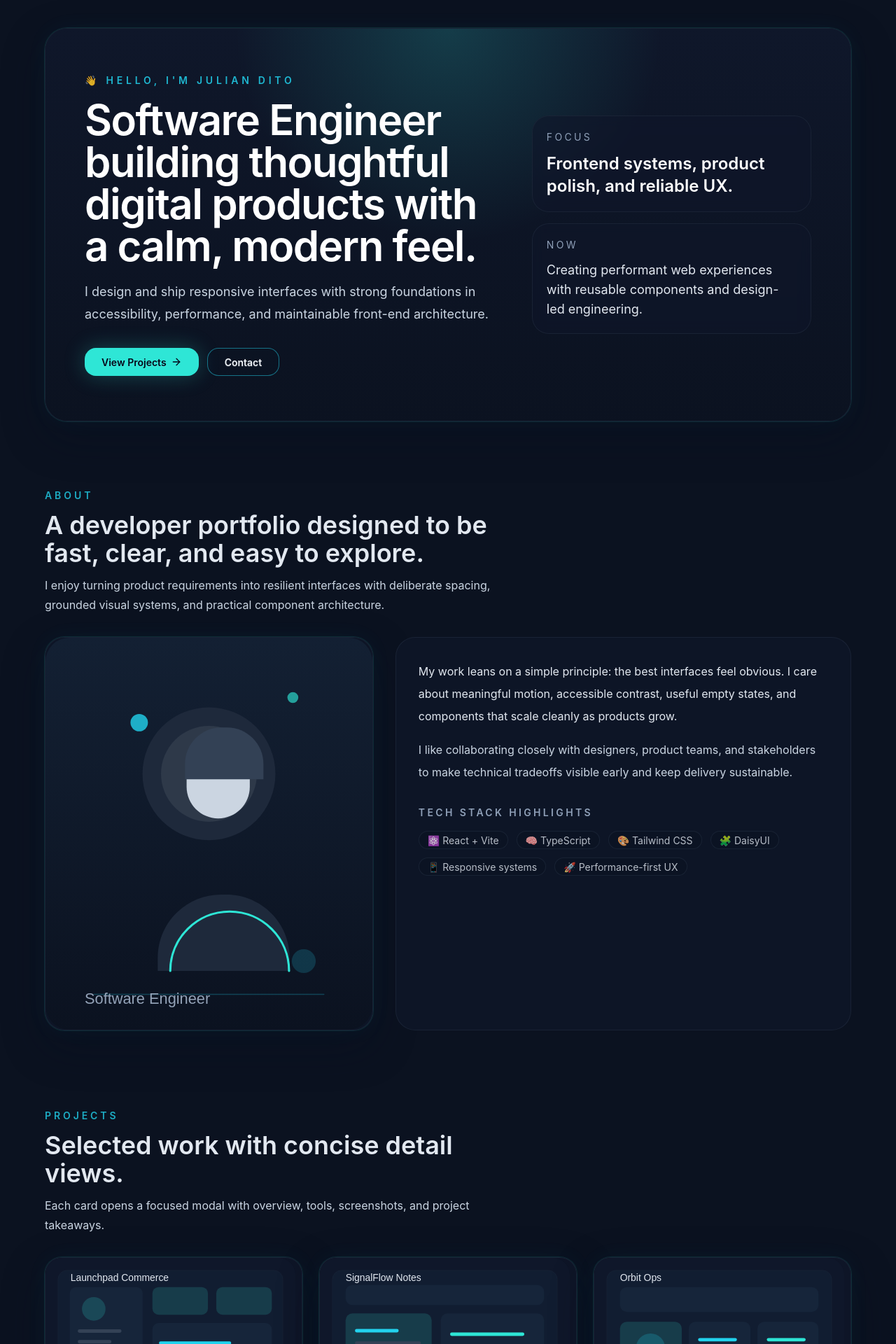
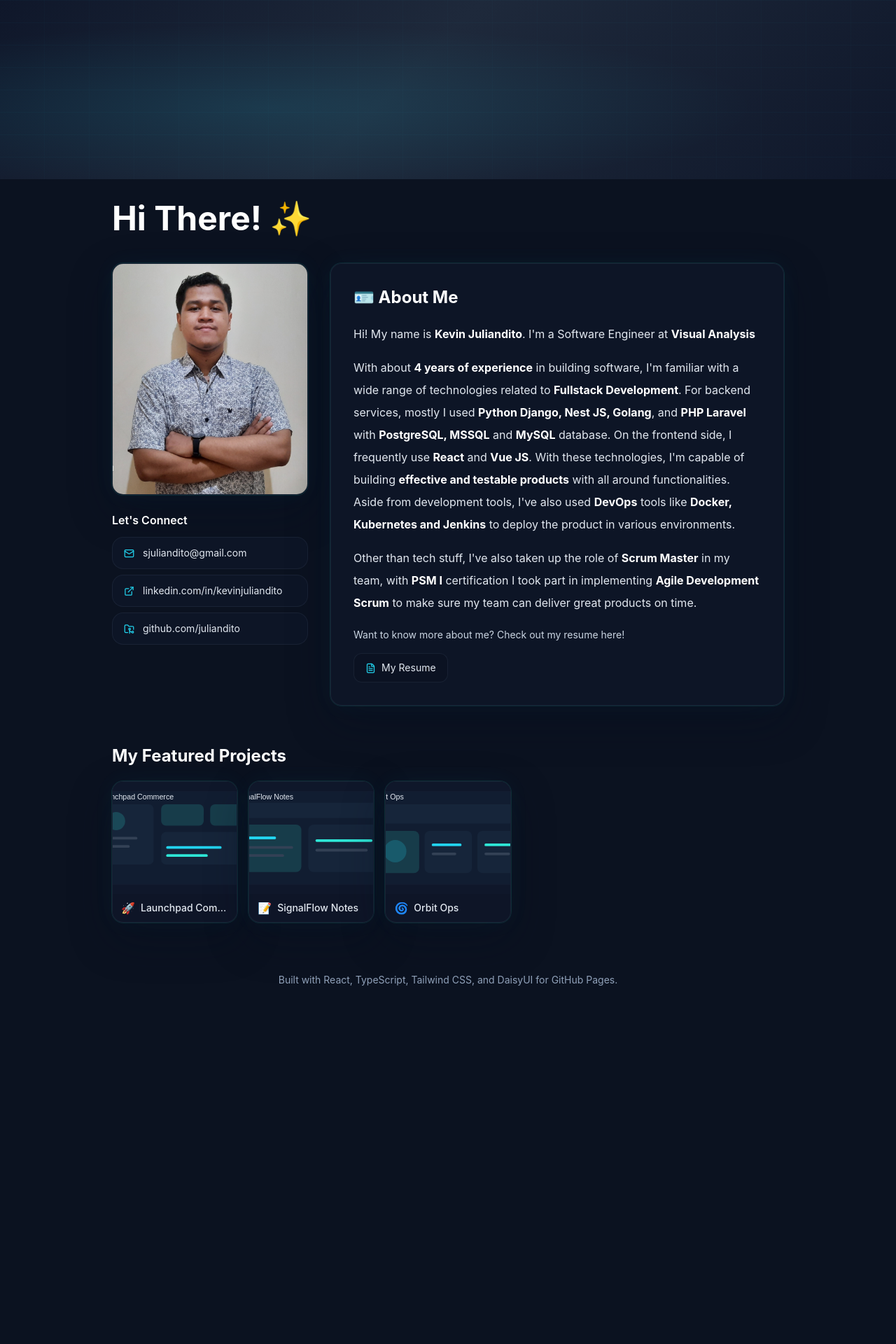
Before and after one commit to juliandito/portfolio, a React (Vite) app: page / in a window 1280 px wide. Shown: the top 1920 px of the page at 70% size. After the commit the page ends 1450 px from the top, so only its background shows below. Built offline with nearby package versions, Linux system fonts and the light colour scheme.

Commit message:
Updated layout

```diff
--- a/src/App.tsx
+++ b/src/App.tsx
@@ -1,11 +1,9 @@
 import { useState } from 'react'
-import { ArrowRight, Download, ExternalLink, FolderGit2, Mail } from 'lucide-react'
+import { ExternalLink, FileText, FolderGit2, Mail } from 'lucide-react'
 
-import { Badge } from './components/Badge'
 import { ProjectCard } from './components/ProjectCard'
 import { ProjectModal } from './components/ProjectModal'
-import { SectionWrapper } from './components/SectionWrapper'
-import { contactLinks, profilePhoto, projects, resumeHref, techStack } from './data/portfolio'
+import { contactLinks, profilePhoto, projects, resumeHref } from './data/portfolio'
 import type { Project } from './types'
 
 const contactIcons = {
@@ -17,151 +15,123 @@ const contactIcons = {
 function App() {
   const [selectedProject, setSelectedProject] = useState<Project | null>(null)
 
-  const scrollToSection = (id: string) => {
-    document.getElementById(id)?.scrollIntoView({ behavior: 'smooth', block: 'start' })
-  }
-
   return (
     <div data-theme="portfolio" className="min-h-screen bg-base-200 text-base-content">
       <main>
-        <section className="px-4 pb-8 pt-6 sm:px-6 lg:px-8 lg:pb-10 lg:pt-10">
-          <div className="glow-ring mx-auto max-w-6xl overflow-hidden rounded-[32px] border border-base-300/70 bg-base-100/90">
-            <div className="bg-[radial-gradient(circle_at_top,rgba(46,230,214,0.18),transparent_38%),linear-gradient(180deg,rgba(15,23,42,0.98),rgba(11,18,32,0.96))] px-6 py-10 sm:px-10 sm:py-14 lg:px-14 lg:py-16">
-              <div className="grid items-center gap-10 lg:grid-cols-[1.2fr_0.8fr]">
-                <div>
-                  <p className="mb-4 text-sm font-semibold uppercase tracking-[0.34em] text-info/85">
-                    👋 Hello, I&apos;m Julian Dito
-                  </p>
-                  <h1 className="max-w-3xl text-4xl font-semibold tracking-tight text-white sm:text-5xl lg:text-6xl">
-                    Software Engineer building thoughtful digital products with a calm, modern feel.
-                  </h1>
-                  <p className="mt-5 max-w-2xl text-base leading-8 text-slate-300 sm:text-lg">
-                    I design and ship responsive interfaces with strong foundations in accessibility,
-                    performance, and maintainable front-end architecture.
-                  </p>
-
-                  <div className="mt-8 flex flex-col gap-3 sm:flex-row">
-                    <button
-                      type="button"
-                      onClick={() => scrollToSection('projects')}
-                      className="btn btn-primary border-none px-6 text-slate-950 shadow-[0_0_30px_rgba(46,230,214,0.25)] hover:bg-cyan-300"
+        {/* Cover banner */}
+        <div
+          className="relative h-52 w-full overflow-hidden sm:h-64"
+          style={{
+            background:
+              'radial-gradient(ellipse at 30% 60%, rgba(34,211,238,0.12), transparent 55%), linear-gradient(135deg, #0f172a 0%, #1e293b 45%, #0f172a 100%)',
+          }}
         >
-                      View Projects
-                      <ArrowRight size={16} />
-                    </button>
-                    <button
-                      type="button"
-                      onClick={() => scrollToSection('contact')}
-                      className="btn btn-outline border-info/50 bg-base-100/10 px-6 text-slate-100 hover:border-info hover:bg-base-100/20"
-                    >
-                      Contact
-                    </button>
-                  </div>
+          <div
+            className="absolute inset-0 opacity-[0.06]"
+            style={{
+              backgroundImage:
+                'repeating-linear-gradient(0deg,transparent,transparent 31px,rgba(34,211,238,0.5) 31px,rgba(34,211,238,0.5) 32px),repeating-linear-gradient(90deg,transparent,transparent 63px,rgba(34,211,238,0.3) 63px,rgba(34,211,238,0.3) 64px)',
+            }}
+          />
         </div>
 
-                <div className="grid gap-4 sm:grid-cols-2 lg:grid-cols-1">
-                  <div className="rounded-3xl border border-base-300/70 bg-base-100/60 p-5 backdrop-blur">
-                    <p className="text-sm uppercase tracking-[0.24em] text-slate-400">Focus</p>
-                    <p className="mt-3 text-2xl font-semibold text-white">Frontend systems, product polish, and reliable UX.</p>
+        <div className="mx-auto max-w-5xl px-4 sm:px-6 lg:px-8">
+          {/* Page title */}
+          <div className="mb-10 mt-8">
+            <h1 className="text-4xl font-bold text-white sm:text-5xl">Hi There! ✨</h1>
           </div>
-                  <div className="rounded-3xl border border-base-300/70 bg-base-100/60 p-5 backdrop-blur">
-                    <p className="text-sm uppercase tracking-[0.24em] text-slate-400">Now</p>
-                    <p className="mt-3 text-lg leading-7 text-slate-200">
-                      Creating performant web experiences with reusable components and design-led engineering.
-                    </p>
+
+          {/* About section */}
+          <div className="mb-14 grid gap-8 lg:grid-cols-[280px_1fr]">
+            {/* Left: profile photo + contact */}
+            <div className="flex flex-col gap-6">
+              <div className="glow-ring overflow-hidden rounded-2xl border border-base-300/70">
+                <img
+                  src={profilePhoto}
+                  alt="Portrait of Kevin Juliandito"
+                  className="w-full object-cover"
+                />
               </div>
-                </div>
-              </div>
-            </div>
-          </div>
-        </section>
 
-        <SectionWrapper
-          id="about"
-          eyebrow="About"
-          title="A developer portfolio designed to be fast, clear, and easy to explore."
-          description="I enjoy turning product requirements into resilient interfaces with deliberate spacing, grounded visual systems, and practical component architecture."
-        >
-          <div className="grid gap-8 lg:grid-cols-[0.72fr_1fr]">
-            <div className="glow-ring overflow-hidden rounded-[28px] border border-base-300/70 bg-base-100/70">
-              <img src={profilePhoto} alt="Portrait illustration of Julian Dito" className="h-full w-full object-cover" />
-            </div>
-            <div className="rounded-[28px] border border-base-300/70 bg-base-100/70 p-6 sm:p-8">
-              <p className="text-base leading-8 text-slate-200">
-                My work leans on a simple principle: the best interfaces feel obvious. I care about meaningful motion, accessible contrast, useful empty states, and components that scale cleanly as products grow.
-              </p>
-              <p className="mt-4 text-base leading-8 text-slate-300">
-                I like collaborating closely with designers, product teams, and stakeholders to make technical tradeoffs visible early and keep delivery sustainable.
-              </p>
-
-              <div className="mt-8">
-                <h3 className="text-sm font-semibold uppercase tracking-[0.24em] text-slate-400">
-                  Tech stack highlights
-                </h3>
-                <div className="mt-4 flex flex-wrap gap-3">
-                  {techStack.map((item) => (
-                    <Badge key={item}>{item}</Badge>
-                  ))}
-                </div>
-              </div>
-            </div>
-          </div>
-        </SectionWrapper>
-
-        <SectionWrapper
-          id="projects"
-          eyebrow="Projects"
-          title="Selected work with concise detail views."
-          description="Each card opens a focused modal with overview, tools, screenshots, and project takeaways."
-        >
-          <div className="grid gap-6 md:grid-cols-2 xl:grid-cols-3">
-            {projects.map((project) => (
-              <ProjectCard key={project.id} project={project} onSelect={setSelectedProject} />
-            ))}
-          </div>
-        </SectionWrapper>
-
-        <SectionWrapper
-          id="contact"
-          eyebrow="Contact"
-          title="Let’s build something sharp and useful."
-          description="Reach out for product engineering, front-end systems work, or collaborative problem solving."
-        >
-          <div className="grid gap-6 lg:grid-cols-[1fr_auto]">
-            <div className="grid gap-4 sm:grid-cols-3">
+              <div>
+                <h3 className="mb-3 text-base font-semibold text-white">Let&apos;s Connect</h3>
+                <div className="flex flex-col gap-2">
                   {contactLinks.map((item) => {
                     const Icon = contactIcons[item.label as keyof typeof contactIcons]
-
                     return (
                       <a
                         key={item.label}
                         href={item.href}
                         target={item.href.startsWith('http') ? '_blank' : undefined}
                         rel={item.href.startsWith('http') ? 'noreferrer' : undefined}
-                    className="glow-ring rounded-[24px] border border-base-300/70 bg-base-100/70 p-5 transition duration-300 hover:border-info/40 hover:bg-base-100"
+                        className="flex items-center gap-3 rounded-2xl border border-base-300/70 bg-base-100/70 px-4 py-3 transition duration-200 hover:border-info/40 hover:bg-base-100"
                       >
-                    <div className="flex items-center gap-3 text-info">
-                      <Icon size={18} />
-                      <span className="text-sm font-semibold uppercase tracking-[0.2em] text-slate-400">
-                        {item.label}
-                      </span>
-                    </div>
-                    <p className="mt-4 break-all text-base font-medium text-white">{item.value}</p>
+                        <Icon size={15} className="shrink-0 text-info" />
+                        <span className="truncate text-sm text-slate-200">{item.value}</span>
                       </a>
                     )
                   })}
                 </div>
+              </div>
+            </div>
 
+            {/* Right: About Me */}
+            <div className="glow-ring rounded-2xl border border-base-300/70 bg-base-100/70 p-6 sm:p-8">
+              <h2 className="mb-5 text-2xl font-bold text-white">🪪 About Me</h2>
+              <p className="text-base leading-8 text-slate-200">
+                Hi! My name is <strong className="text-white">Kevin Juliandito</strong>. I&apos;m a
+                Software Engineer at <strong className="text-white">Visual Analysis</strong>
+              </p>
+              <p className="mt-4 text-base leading-8 text-slate-200">
+                With about <strong className="text-white">4 years of experience</strong> in building
+                software, I&apos;m familiar with a wide range of technologies related to{' '}
+                <strong className="text-white">Fullstack Development</strong>. For backend services,
+                mostly I used{' '}
+                <strong className="text-white">Python Django, Nest JS, Golang</strong>, and{' '}
+                <strong className="text-white">PHP Laravel</strong> with{' '}
+                <strong className="text-white">PostgreSQL, MSSQL</strong> and{' '}
+                <strong className="text-white">MySQL</strong> database. On the frontend side, I
+                frequently use <strong className="text-white">React</strong> and{' '}
+                <strong className="text-white">Vue JS</strong>. With these technologies, I&apos;m
+                capable of building{' '}
+                <strong className="text-white">effective and testable products</strong> with all
+                around functionalities. Aside from development tools, I&apos;ve also used{' '}
+                <strong className="text-white">DevOps</strong> tools like{' '}
+                <strong className="text-white">Docker, Kubernetes and Jenkins</strong> to deploy the
+                product in various environments.
+              </p>
+              <p className="mt-4 text-base leading-8 text-slate-200">
+                Other than tech stuff, I&apos;ve also taken up the role of{' '}
+                <strong className="text-white">Scrum Master</strong> in my team, with{' '}
+                <strong className="text-white">PSM I</strong> certification I took part in
+                implementing{' '}
+                <strong className="text-white">Agile Development Scrum</strong> to make sure my
+                team can deliver great products on time.
+              </p>
+              <p className="mt-5 text-sm text-slate-300">
+                Want to know more about me? Check out my resume here!
+              </p>
               <a
                 href={resumeHref}
                 download
-              className="btn btn-primary h-auto self-start border-none px-6 py-4 text-slate-950 shadow-[0_0_30px_rgba(46,230,214,0.25)] hover:bg-cyan-300"
+                className="mt-4 inline-flex items-center gap-2 rounded-xl border border-base-300/70 bg-base-200/60 px-4 py-2.5 text-sm text-slate-200 transition duration-200 hover:border-info/40 hover:bg-base-200"
               >
-              <Download size={18} />
-              Download Resume
+                <FileText size={15} className="text-info" />
+                My Resume
               </a>
             </div>
-        </SectionWrapper>
+          </div>
+
+          {/* Projects section */}
+          <div className="mb-16">
+            <h2 className="mb-5 text-2xl font-bold text-white">My Featured Projects</h2>
+            <div className="grid grid-cols-2 gap-4 sm:grid-cols-3 xl:grid-cols-5">
+              {projects.map((project) => (
+                <ProjectCard key={project.id} project={project} onSelect={setSelectedProject} />
+              ))}
+            </div>
+          </div>
+        </div>
       </main>
 
       <footer className="px-4 pb-10 pt-2 text-center text-sm text-slate-400 sm:px-6 lg:px-8">
--- a/src/components/ProjectCard.tsx
+++ b/src/components/ProjectCard.tsx
@@ -1,4 +1,3 @@
-import { Badge } from './Badge'
 import type { Project } from '../types'
 
 type ProjectCardProps = {
@@ -12,29 +11,14 @@ export function ProjectCard({ project, onSelect }: ProjectCardProps) {
       type="button"
       onClick={() => onSelect(project)}
       aria-haspopup="dialog"
-      className="card glow-ring h-full overflow-hidden border border-base-300/70 bg-base-100/80 text-left shadow-2xl shadow-black/20 transition duration-300 hover:-translate-y-1 hover:border-info/40 focus-visible:outline-none focus-visible:ring-2 focus-visible:ring-info/70"
+      className="glow-ring overflow-hidden rounded-2xl border border-base-300/70 bg-base-100/80 text-left transition duration-300 hover:-translate-y-1 hover:border-info/40 focus-visible:outline-none focus-visible:ring-2 focus-visible:ring-info/70"
     >
-      <figure className="border-b border-base-300/70 bg-base-200/70">
-        <img src={project.thumbnail} alt="" className="h-52 w-full object-cover" />
+      <figure className="bg-base-200/70">
+        <img src={project.thumbnail} alt="" className="h-40 w-full object-cover" />
       </figure>
-      <div className="card-body gap-4 p-5">
-        <div className="flex items-center justify-between gap-3">
-          <div>
-            <div className="mb-2 flex items-center gap-2">
-              <Badge tone="accent">{project.scope}</Badge>
-            </div>
-            <h3 className="text-xl font-semibold text-base-content">{project.title}</h3>
-          </div>
-          <span aria-hidden="true" className="text-2xl text-info">
-            ✨
-          </span>
-        </div>
-        <p className="text-sm leading-6 text-slate-300">{project.summary}</p>
-        <div className="flex flex-wrap gap-2">
-          {project.tools.slice(0, 3).map((tool) => (
-            <Badge key={tool}>{tool}</Badge>
-          ))}
-        </div>
+      <div className="flex items-center gap-2 px-3 py-2.5">
+        <span className="text-base leading-none">{project.icon ?? '📁'}</span>
+        <span className="truncate text-sm font-medium text-base-content">{project.title}</span>
       </div>
     </button>
   )
--- a/src/components/ProjectModal.tsx
+++ b/src/components/ProjectModal.tsx
@@ -1,26 +1,15 @@
-import { useEffect, useState } from 'react'
+import { useEffect } from 'react'
 import { X } from 'lucide-react'
 
 import { Badge } from './Badge'
 import type { Project } from '../types'
-
-type TabId = 'overview' | 'tools' | 'screenshots' | 'takeaways'
 
 type ProjectModalProps = {
   project: Project | null
   onClose: () => void
 }
 
-const tabs: { id: TabId; label: string }[] = [
-  { id: 'overview', label: 'Overview' },
-  { id: 'tools', label: 'Tools' },
-  { id: 'screenshots', label: 'Screenshots' },
-  { id: 'takeaways', label: 'Key Takeaways' },
-]
-
 export function ProjectModal({ project, onClose }: ProjectModalProps) {
-  const [activeTab, setActiveTab] = useState<TabId>('overview')
-
   useEffect(() => {
     if (!project) {
       return
@@ -57,91 +46,95 @@ export function ProjectModal({ project, onClose }: ProjectModalProps) {
         role="dialog"
         aria-modal="true"
         aria-labelledby="project-modal-title"
-        className="glow-ring max-h-[92vh] w-full max-w-5xl overflow-hidden rounded-[28px] border border-base-300/80 bg-base-100 shadow-2xl shadow-black/50"
+        className="glow-ring max-h-[92vh] w-full max-w-2xl overflow-hidden rounded-[28px] border border-base-300/80 bg-base-100 shadow-2xl shadow-black/50"
         onClick={(event) => event.stopPropagation()}
       >
-        <div className="relative border-b border-base-300/70 bg-base-200/70">
-          <img src={project.hero} alt="" className="h-72 w-full object-cover sm:h-80" />
+        <div className="max-h-[92vh] overflow-y-auto px-6 py-6 sm:px-8 sm:py-7">
+          {/* Close */}
+          <div className="mb-5 flex justify-end">
             <button
               type="button"
               onClick={onClose}
-            className="btn btn-circle btn-sm absolute right-4 top-4 border-none bg-slate-950/70 text-white hover:bg-slate-900"
+              className="btn btn-circle btn-sm border-none bg-base-200/80 text-slate-300 hover:bg-base-300"
               aria-label="Close project details"
             >
               <X size={16} />
             </button>
           </div>
 
-        <div className="max-h-[calc(92vh-18rem)] overflow-y-auto px-5 py-5 sm:px-8 sm:py-7">
-          <div className="flex flex-col gap-4 border-b border-base-300/70 pb-6 sm:flex-row sm:items-start sm:justify-between">
-            <div>
-              <div className="mb-3 flex flex-wrap items-center gap-3">
-                <Badge tone="accent">{project.scope}</Badge>
-                <span className="text-sm text-slate-400">Project Detail</span>
-              </div>
-              <h3 id="project-modal-title" className="text-3xl font-semibold text-base-content">
+          {/* Icon + Title */}
+          <div className="mb-4 flex items-start gap-4">
+            <span className="text-5xl leading-none">{project.icon ?? '📁'}</span>
+            <h3 id="project-modal-title" className="text-3xl font-bold text-white leading-tight mt-1">
               {project.title}
             </h3>
           </div>
-            <p className="max-w-xl text-sm leading-6 text-slate-300">{project.summary}</p>
+
+          {/* Scope property row */}
+          <div className="mb-6 flex items-center gap-3 text-sm text-slate-400">
+            <span className="flex items-center gap-1.5">
+              <span>≡</span>
+              <span>Scope</span>
+            </span>
+            <Badge tone="accent">{project.scope}</Badge>
           </div>
 
-          <div className="tabs tabs-box mt-6 inline-flex border border-base-300/80 bg-base-200/70 p-1">
-            {tabs.map((tab) => (
-              <button
-                key={tab.id}
-                type="button"
-                role="tab"
-                aria-selected={activeTab === tab.id}
-                className={`tab rounded-xl px-4 ${activeTab === tab.id ? 'tab-active bg-base-100 text-info' : 'text-slate-300'}`}
-                onClick={() => setActiveTab(tab.id)}
-              >
-                {tab.label}
-              </button>
-            ))}
+          {/* Hero image */}
+          <div className="mb-8 overflow-hidden rounded-2xl border border-base-300/70">
+            <img src={project.hero} alt="" className="w-full object-cover" />
           </div>
 
-          <div className="mt-6">
-            {activeTab === 'overview' ? (
-              <div className="space-y-4">
+          {/* Overview */}
+          <div className="mb-7">
+            <h4 className="mb-3 inline-block border-b-2 border-info/60 pb-0.5 text-lg font-bold text-info">
+              Overview
+            </h4>
             <p className="text-base leading-8 text-slate-200">{project.overview}</p>
           </div>
-            ) : null}
 
-            {activeTab === 'tools' ? (
-              <div className="flex flex-wrap gap-3">
+          {/* Tools */}
+          <div className="mb-7">
+            <h4 className="mb-3 text-base font-semibold text-white">Tools:</h4>
+            <ul className="space-y-1.5 text-sm text-slate-300">
               {project.tools.map((tool) => (
-                  <Badge key={tool}>{tool}</Badge>
+                <li key={tool} className="flex items-center gap-2">
+                  <span className="text-info">•</span>
+                  <span>{tool}</span>
+                </li>
               ))}
+            </ul>
           </div>
-            ) : null}
 
-            {activeTab === 'screenshots' ? (
-              <div className="grid gap-4 md:grid-cols-2">
+          {/* Preview */}
+          <div className="mb-7">
+            <h4 className="mb-3 inline-block border-b-2 border-info/60 pb-0.5 text-lg font-bold text-info">
+              Preview
+            </h4>
+            <div className="grid grid-cols-2 gap-3">
               {project.screenshots.map((screenshot) => (
                 <figure
                   key={screenshot.src}
-                    className="overflow-hidden rounded-3xl border border-base-300/70 bg-base-200/50"
+                  className="overflow-hidden rounded-2xl border border-base-300/70 bg-base-200/50"
                 >
                   <img src={screenshot.src} alt={screenshot.alt} className="h-full w-full object-cover" />
-                    <figcaption className="px-4 py-3 text-sm text-slate-300">{screenshot.alt}</figcaption>
                 </figure>
               ))}
             </div>
-            ) : null}
+          </div>
 
-            {activeTab === 'takeaways' ? (
-              <ul className="space-y-3 text-sm leading-7 text-slate-200">
+          {/* Key Takeaways */}
+          <div>
+            <h4 className="mb-3 inline-block border-b-2 border-info/60 pb-0.5 text-lg font-bold text-info">
+              Key Takeaways
+            </h4>
+            <ul className="space-y-2 text-sm text-slate-200">
               {project.takeaways.map((takeaway) => (
-                  <li key={takeaway} className="flex gap-3 rounded-2xl border border-base-300/70 bg-base-200/40 px-4 py-3">
-                    <span aria-hidden="true" className="mt-0.5 text-info">
-                      ✓
-                    </span>
-                    <span>{takeaway}</span>
+                <li key={takeaway} className="flex gap-2">
+                  <span className="mt-0.5 text-info">•</span>
+                  <span className="leading-7">{takeaway}</span>
                 </li>
               ))}
             </ul>
-            ) : null}
           </div>
         </div>
       </div>
--- a/src/data/portfolio.ts
+++ b/src/data/portfolio.ts
@@ -14,13 +14,13 @@ export const techStack = [
 export const contactLinks = [
   {
     label: 'Email',
-    value: 'hello@juliandito.dev',
-    href: 'mailto:hello@juliandito.dev',
+    value: 'sjuliandito@gmail.com',
+    href: 'mailto:sjuliandito@gmail.com',
   },
   {
     label: 'LinkedIn',
-    value: 'linkedin.com/in/juliandito',
-    href: 'https://www.linkedin.com/in/juliandito/',
+    value: 'linkedin.com/in/kevinjuliandito',
+    href: 'https://www.linkedin.com/in/kevinjuliandito/',
   },
   {
     label: 'GitHub',
@@ -30,11 +30,12 @@ export const contactLinks = [
 ]
 
 export const resumeHref = asset('resume-julian-dito.pdf')
-export const profilePhoto = asset('media/profile/julian-dito.svg')
+export const profilePhoto = asset('media/profile/photo.jpg')
 
 export const projects: Project[] = [
   {
     id: 'launchpad',
+    icon: '🚀',
     title: 'Launchpad Commerce',
     summary:
       'A storefront control center that gives growth teams a fast way to monitor launches, inventory, and campaign readiness.',
@@ -62,6 +63,7 @@ export const projects: Project[] = [
   },
   {
     id: 'signalflow',
+    icon: '📝',
     title: 'SignalFlow Notes',
     summary:
       'A polished personal project for turning meeting notes and quick thoughts into searchable, structured knowledge.',
@@ -89,6 +91,7 @@ export const projects: Project[] = [
   },
   {
     id: 'orbit-ops',
+    icon: '🌀',
     title: 'Orbit Ops',
     summary:
       'A team operations hub that helps engineering managers track delivery, risks, and weekly execution across squads.',
--- a/src/types.ts
+++ b/src/types.ts
@@ -11,6 +11,7 @@ export type Project = {
   summary: string
   overview: string
   scope: ProjectScope
+  icon?: string
   thumbnail: string
   hero: string
   tools: string[]
```
Also changed, not shown: public/media/profile/photo.jpg (added), 1 other file (tests, documents, lock files or other folders). Lines whose indentation alone changed are shown as unchanged.
